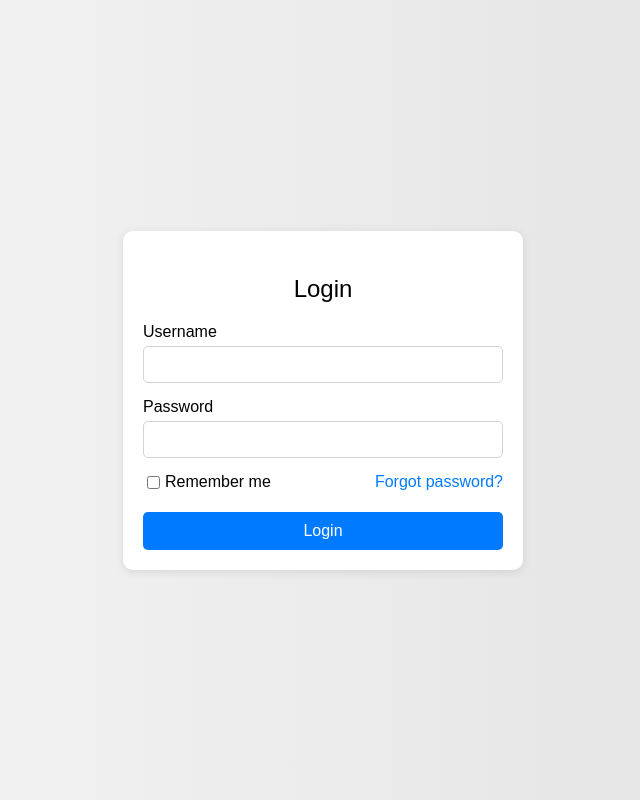
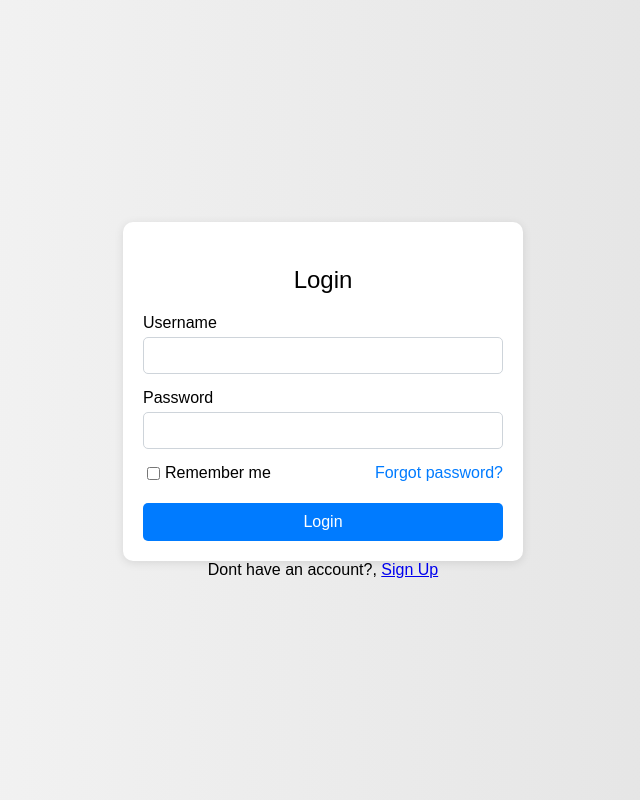
Before and after one commit to OseiOkyere/FirstCode-Inc---POS, a PHP site: page /login/login.html in a window 1280 px wide. Shown: the whole page, without its empty margins (317-957 px from the left). Run offline with PHP 8.4, Linux system fonts and the light colour scheme.

Commit message:
Fix login redirect to use correct file extension

```diff
--- a/index.php
+++ b/index.php
@@ -4,7 +4,7 @@ session_start();
 
 //Check if user is logged in
 if (!isset($_SESSION['user_id'])) {
-    header("Location: ./login/login.php");
+    header("Location: ./login/login.html");
     exit();
 }
 
--- a/login/login.html
+++ b/login/login.html
@@ -31,6 +31,9 @@
                 <button type="submit" class="btn-submit">Login</button>
             </form>
         </div>
+        <center>
+            Dont have an account?, <a href="../signup/signup.html">Sign Up</a>
+        </center>
     </div>
 </body>
 
```
